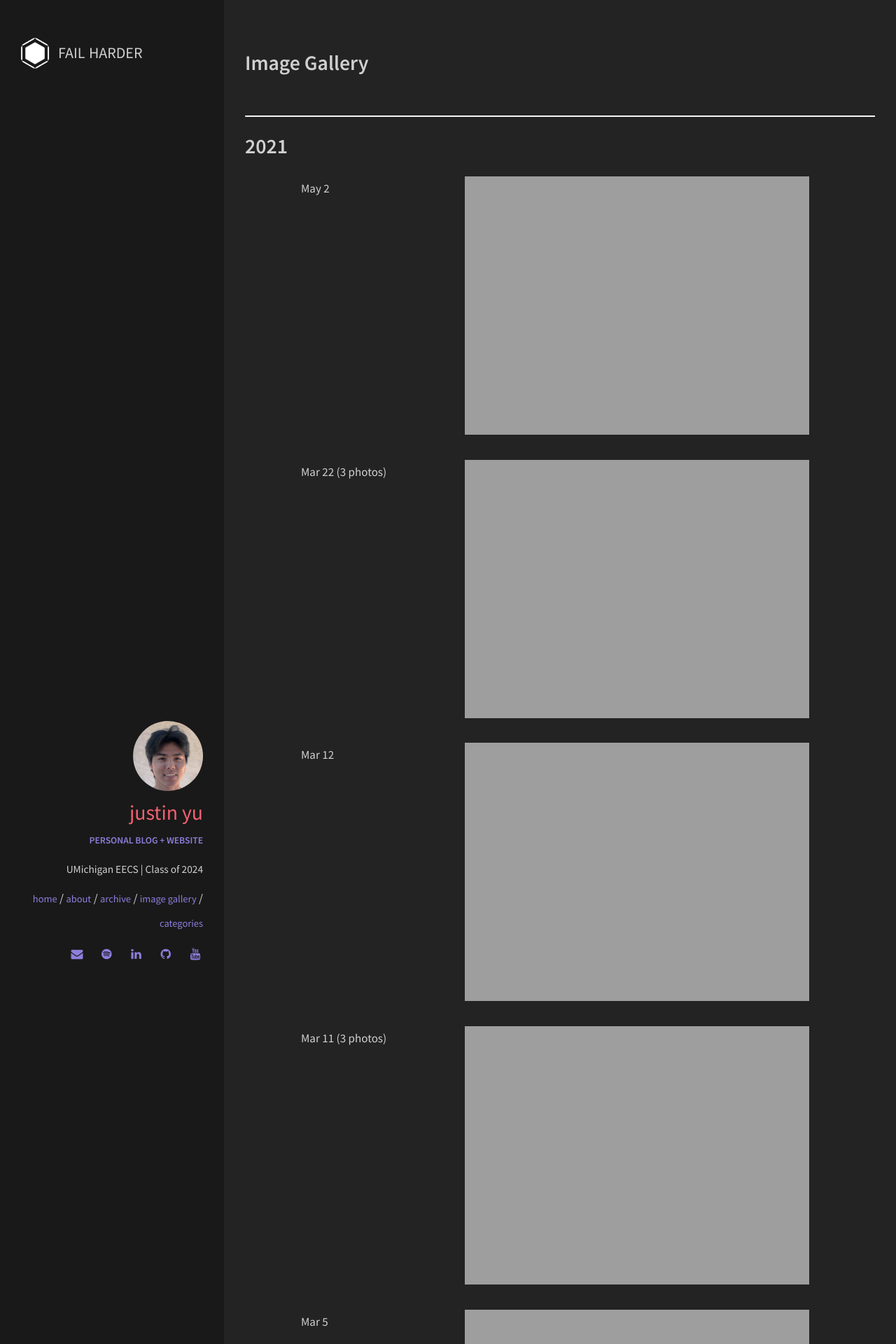
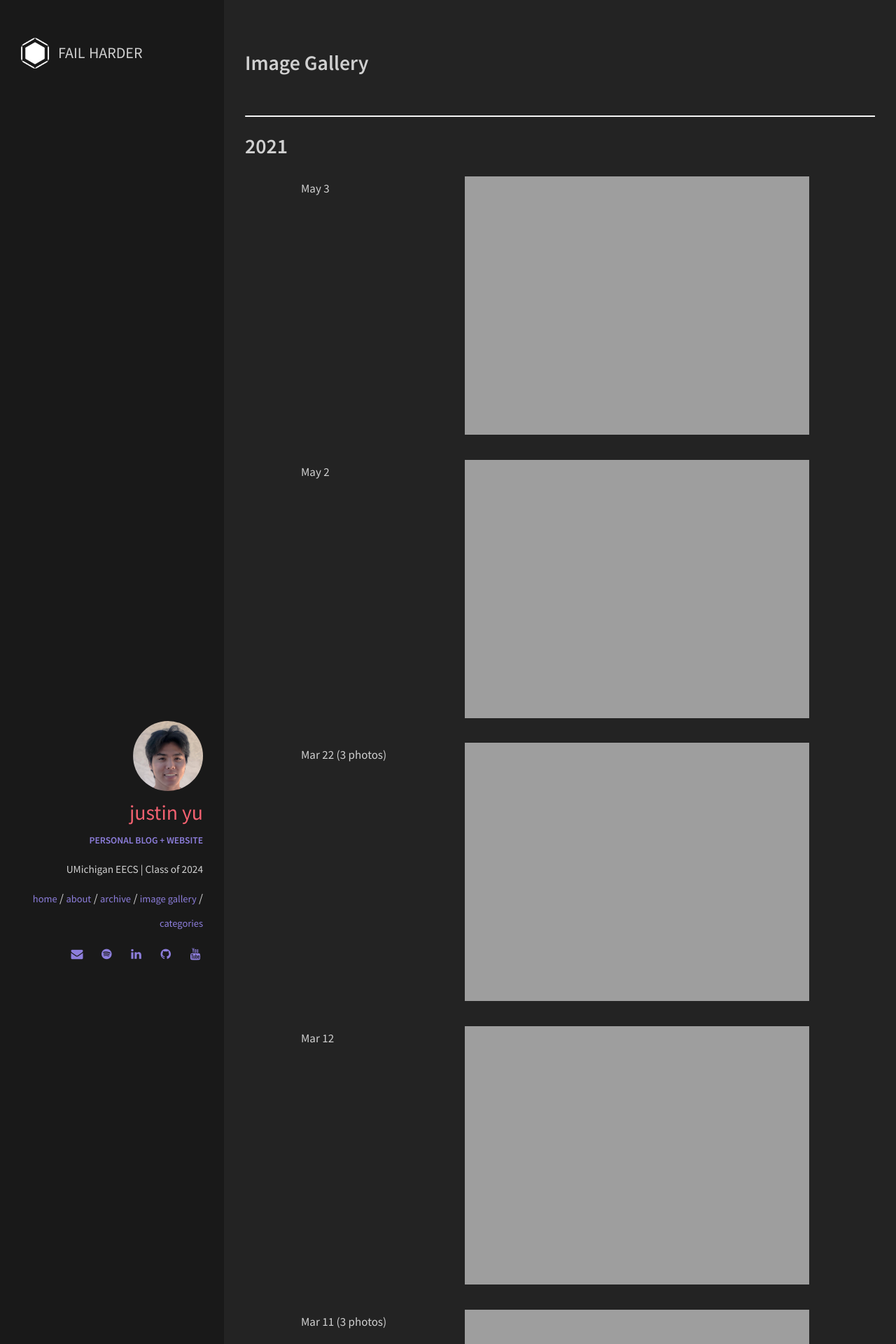
Before and after one commit to uynitsuj/uynitsuj.github.io, a Jekyll site: the page built from imgGallery.html, in a window 1280 px wide. Shown: the top 1920 px of the page at 70% size. Built offline with Jekyll 4.4.1, drawn with Linux system fonts in a browser that asks for light colours.

Commit message:
Update imgGallery.html

```diff
--- a/imgGallery.html
+++ b/imgGallery.html
@@ -11,6 +11,9 @@ permalink: /img_gallery/
         <h2 class="gallery-year"> 2021 </h2>
       </div>
       <ul>
+        <ol><div style="width:140px;float:left;"> May 3</div> <a href="{{ site.url }}/img/gallery/legdemo.gif" data-lightbox="QPlegdemo" data-title="Quadruped Leg Demo"><img width="60%" src="{{ site.url }}/img/gallery/legdemo.gif"></a>
+        </ol>
+        <br>
         <ol><div style="width:140px;float:left;"> May 2</div> <a href="{{ site.url }}/img/gallery/elbow.gif" data-lightbox="QPAssy" data-title="Quadruped Assemb"><img width="60%" src="{{ site.url }}/img/gallery/elbow.gif"></a>
         </ol>
         <br>
```
